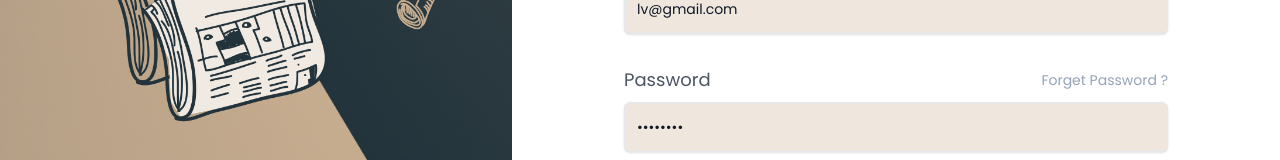
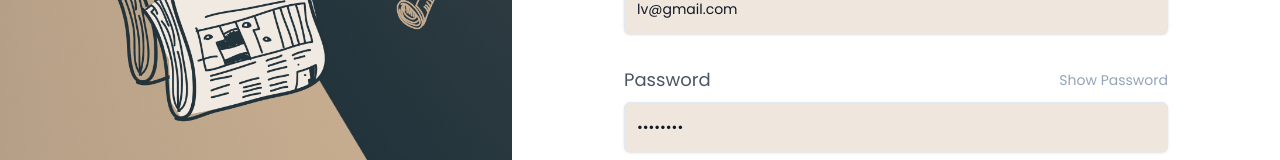
Before and after one commit to asfarmunir/News_App, a Next.js app: page / in a window 1280 px wide. Shown: the part 356-516 px from the top of the page. Built offline with nearby package versions, Linux system fonts and the light colour scheme; no server answers.

Commit message:
show hide password added

```diff
--- a/components/shared/Login.tsx
+++ b/components/shared/Login.tsx
@@ -46,7 +46,7 @@ const formSchema = z.object({
 });
 
 const Login = () => {
-  // ignote Eslint error
+  const [showPassword, setShowPassword] = useState(false);
   const [alertTitle, setAlertTitle] = useState<string>("");
   const [alertDescription, setAlertDescription] = useState<string>("");
   const [validation, setValidation] = useState("");
@@ -61,47 +61,6 @@ const Login = () => {
   const triggerRef = useRef<HTMLButtonElement>(null);
 
   const router = useRouter();
-  // async function onSubmit(values: { email: string; password: string }) {
-  //   const { email, password } = values;
-  //   setValidation("");
-  //   setLoading(true);
-  //   const isApproved = await isBusinessApproved(email);
-  //   console.log("isApproved", isApproved);
-
-  //   if (typeof isApproved === "boolean" && isApproved) {
-  //     console.log("success");
-  //     try {
-  //       const user = await signInWithEmailAndPassword(auth, email, password);
-  //       const userObj = {
-  //         email: user.user.email,
-  //         uid: user.user.uid,
-  //       };
-  //       console.log("🚀 ~ onSubmit ~ user:", user);
-  //       sessionStorage.setItem("isAdmin", "false");
-  //       sessionStorage.setItem("isLoggedIn", "true");
-  //       Cookies.set("isAdmin", "false"); // Set the isAdmin cookie
-  //       Cookies.set("isLoggedIn", "true"); // Set the isLoggedIn cookie
-  //       Cookies.set("user", JSON.stringify(userObj));
-
-  //       setLoading(false);
-  //       toast.success("Login Successful");
-  //       router.push("/businessDashboard");
-  //     } catch (error) {
-  //       console.error("Error logging in:", error);
-  //       setValidation("Invalid email or password");
-  //       setLoading(false);
-  //     }
-  //   } else {
-  //     setLoading(false);
-  //     if (typeof isApproved === "object" && isApproved.message) {
-  //       setValidation("Invalid email or password");
-  //     } else {
-  //       if (triggerRef.current) {
-  //         triggerRef.current.click();
-  //       }
-  //     }
-  //   }
-  // }
 
   async function onSubmit(values: { email: string; password: string }) {
     const { email, password } = values;
@@ -204,6 +163,7 @@ const Login = () => {
               alt="sent"
               width={130}
               height={130}
+              priority
               className="
                  my-4
                  w-32
@@ -277,13 +237,17 @@ const Login = () => {
                   <FormItem className="mb-12 mt-8">
                     <FormLabel className="w-full  flex items-center justify-between text-lg text-gray-600  mb-2">
                       <p className=" text-gray-600 font-thin">Password</p>
-                      <p className="text-slate-400 text-sm font-thin">
-                        Forget Password ?
-                      </p>
+                      <button
+                        type="button"
+                        onClick={() => setShowPassword(!showPassword)}
+                        className="text-slate-400 text-sm font-thin"
+                      >
+                        {showPassword ? "Hide" : "Show"} Password
+                      </button>
                     </FormLabel>
                     <FormControl>
                       <Input
-                        type="password"
+                        type={showPassword ? "text" : "password"}
                         placeholder="Password"
                         {...field}
                         className="shadow appearance-none border  rounded-md bg-brown-50 w-full py-6 px-3 text-gray-900 leading-tight focus:outline-none focus:shadow-outline"
```
